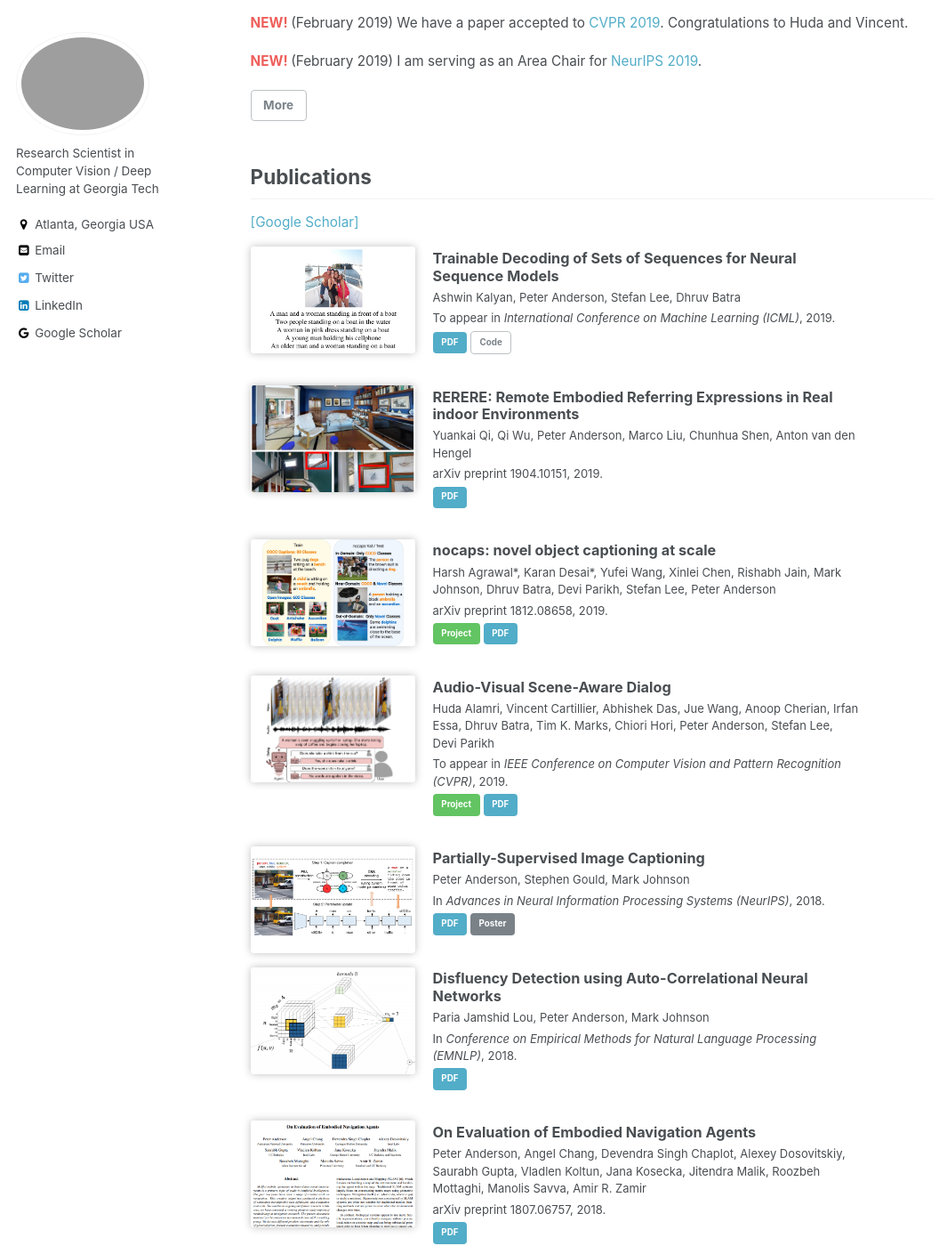
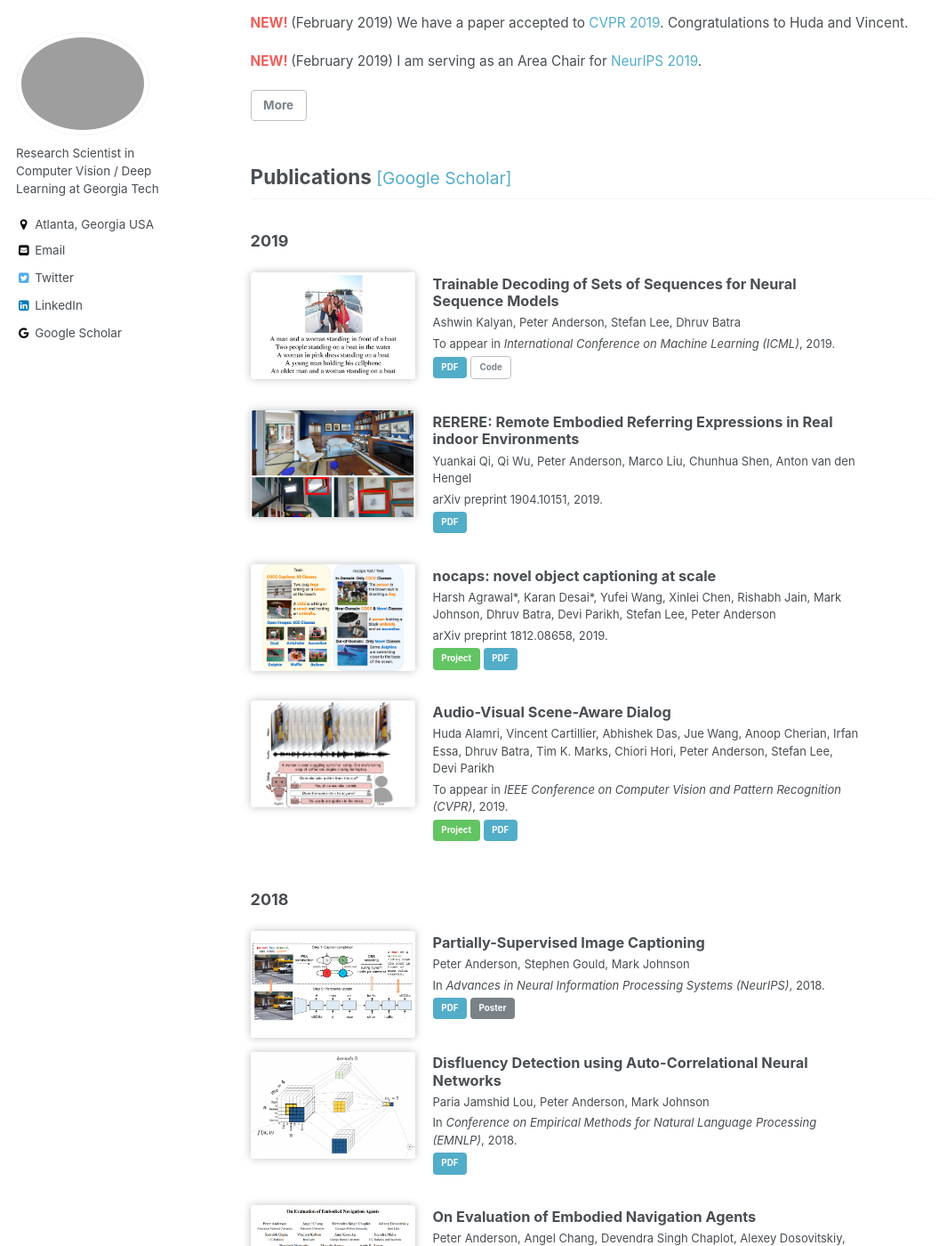
Before and after one commit to peteanderson80/peteanderson80.github.io, a Jekyll site: the page built from index.html, in a window 1280 px wide and 1400 px high, scrolled down 350 px. Shown: the whole window at 89% size, without its empty margins (0-1065 px from the left). Built offline with Jekyll 4.4.1, drawn with Linux system fonts in a browser that asks for light colours; a script that is not in the unit is left out; the list of posts is cut into pages by our own code.

Commit message:
Added years to publications

```diff
--- a/_data/publications.yml
+++ b/_data/publications.yml
@@ -1,5 +1,5 @@
 # Publications on home page
-main:
+year2019:
   - title: "Trainable Decoding of Sets of Sequences for Neural Sequence Models"
     authors: "Ashwin Kalyan, Peter Anderson, Stefan Lee, Dhruv Batra"
     venue: "To appear in *International Conference on Machine Learning (ICML)*, 2019."
@@ -27,6 +27,7 @@ main:
     links:
       - "[Project](https://video-dialog.com/){: .btn .btn--success}"
       - "[PDF](https://arxiv.org/pdf/1901.09107.pdf){: .btn .btn--info}"
+year2018:
   - title: "Partially-Supervised Image Captioning"
     authors: "Peter Anderson, Stephen Gould, Mark Johnson"
     venue: "In *Advances in Neural Information Processing Systems (NeurIPS)*, 2018."
@@ -79,6 +80,7 @@ main:
     links:
       - "[PDF](https://arxiv.org/pdf/1708.02711){: .btn .btn--info}"
       - "[Slides](/images/VQA-Challenge-Slides-TeneyAnderson.pdf){: .btn}"
+year2017:
   - title: "Guided Open Vocabulary Image Captioning with Constrained Beam Search"
     authors: "Peter Anderson, Basura Fernando, Mark Johnson and Stephen Gould"
     venue: "In *Conference on Empirical Methods for Natural Language Processing (EMNLP)*, 2017."
--- a/index.html
+++ b/index.html
@@ -19,8 +19,19 @@ author_profile: true
   <a href="#" onclick="hideBlock('allnews'); showBlock('news'); return false;" class="btn btn--inverse">Less</a>
 </div>
 
-<h2 style="clear: both;" id="publications">Publications</h2><a href="https://scholar.google.com/citations?user=r5mA7Q8AAAAJ&hl=en" style="font-size: 0.85em;">[Google Scholar]</a>
-{% for publication in site.data.publications.main %}
+<h2 style="clear: both;" id="publications">Publications <a href="https://scholar.google.com/citations?user=r5mA7Q8AAAAJ&hl=en" style="font-size: 0.85em; font-weight: normal;">[Google Scholar]</a></h2>
+<h3>2019</h3>
+{% for publication in site.data.publications.year2019 %}
+  {% include publication-single.html %}
+{% endfor %}
+<div style="clear: both;"></div>
+<h3>2018</h3>
+{% for publication in site.data.publications.year2018 %}
+  {% include publication-single.html %}
+{% endfor %}
+<div style="clear: both;"></div>
+<h3>2017 (and earlier)</h3>
+{% for publication in site.data.publications.year2017 %}
   {% include publication-single.html %}
 {% endfor %}
 <div style="clear: both;"></div>
```
